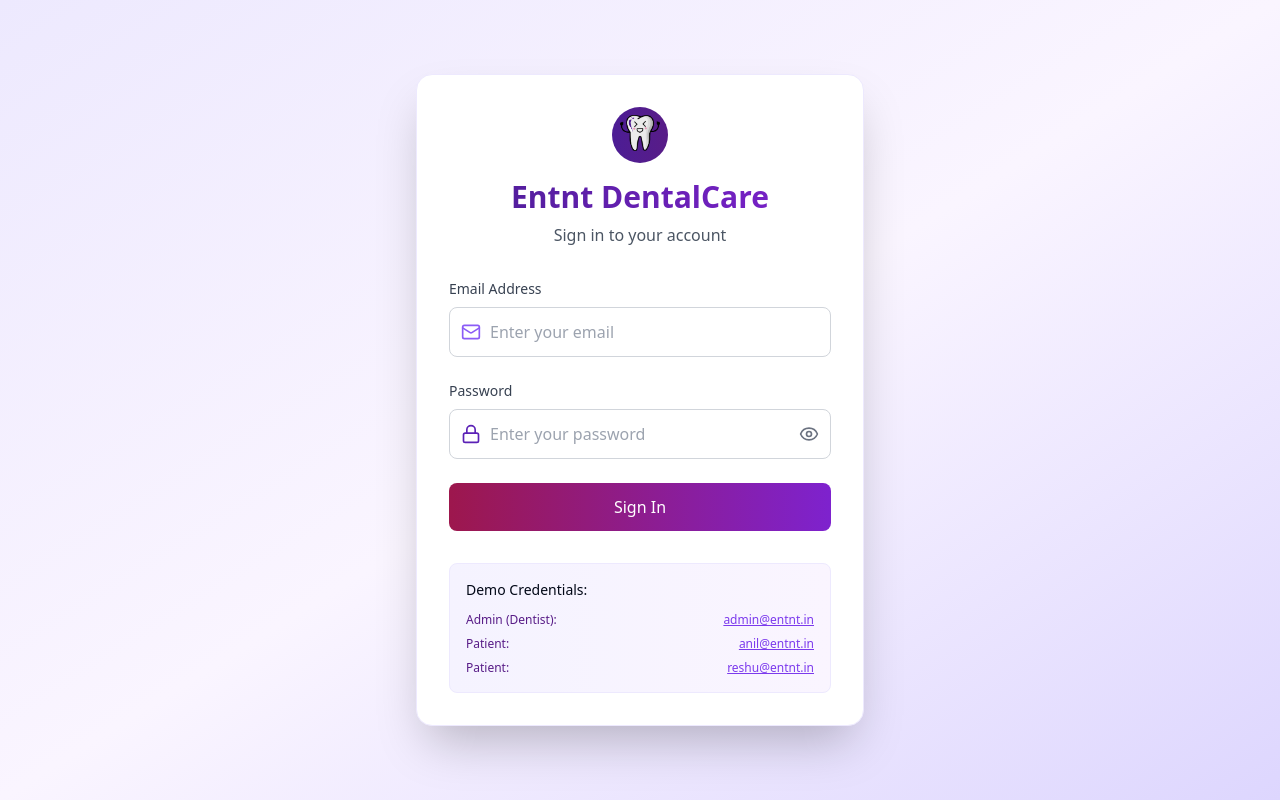
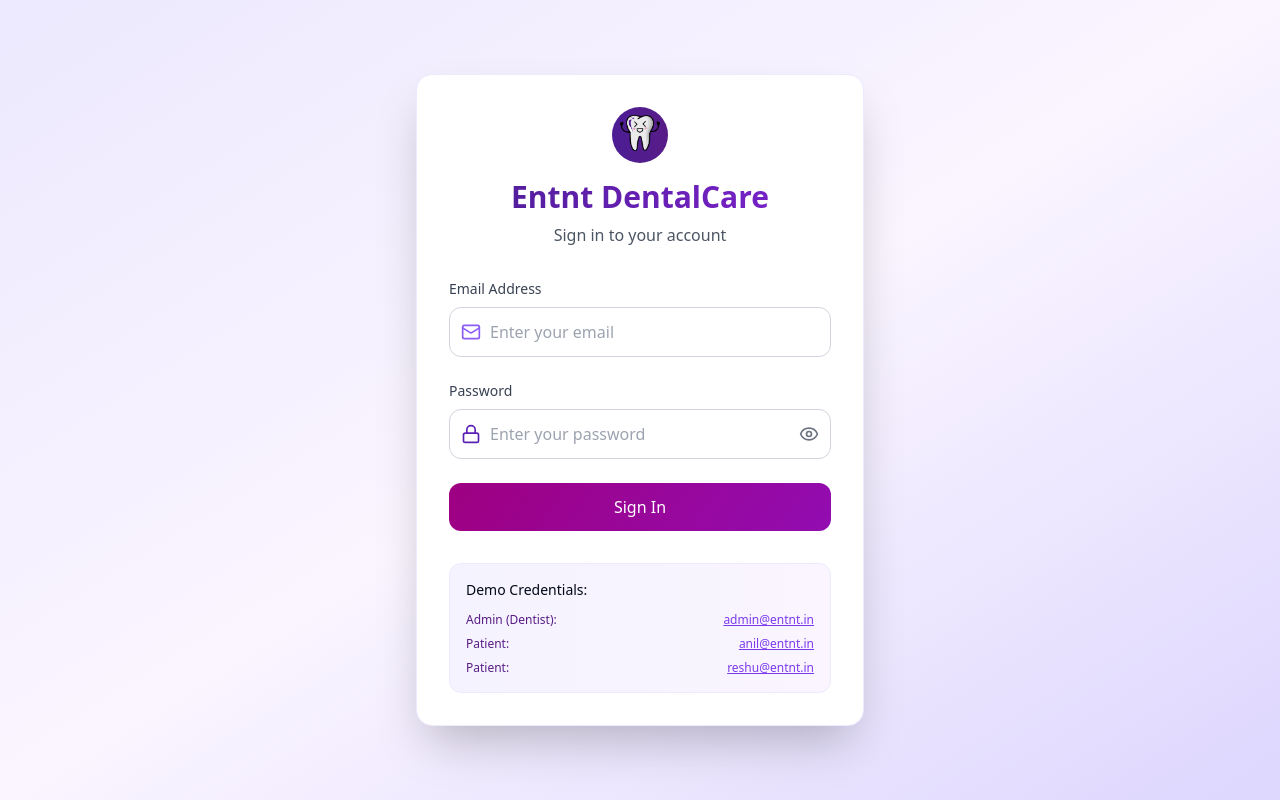
Before and after one commit to Anilkumarreddyandluru/entnt-dental-maintenance, a React (Vite) app: page / in a window 1280 px wide. Built offline with nearby package versions, Linux system fonts and the light colour scheme.

Commit message:
color changes

```diff
--- a/src/components/Login.tsx
+++ b/src/components/Login.tsx
@@ -109,7 +109,7 @@ const Login = () => {
             <button
               type="submit"
               disabled={loading}
-              className="w-full bg-gradient-to-r from-pink-800 to-purple-700 text-white py-3 px-4 rounded-lg font-medium hover:from-violet-900 hover:to-purple-700 focus:ring-2 focus:ring-violet-500 focus:ring-offset-2 transition-all duration-200 disabled:opacity-50 disabled:cursor-not-allowed"
+              className="w-full bg-[linear-gradient(125deg,_hsl(311,100%,31%)_0%,_hsl(289,87%,37%)_100%)] text-white py-3 px-4 rounded-lg font-medium hover:from-violet-900 hover:to-purple-700 focus:ring-2 focus:ring-violet-500 focus:ring-offset-2 transition-all duration-200 disabled:opacity-50 disabled:cursor-not-allowed"
             >
               {loading ? (
                 <div className="flex items-center justify-center">
--- a/src/index.css
+++ b/src/index.css
@@ -1,3 +1,4 @@
+
 @tailwind base;
 @tailwind components;
 @tailwind utilities;
@@ -17,42 +18,38 @@ All colors MUST be HSL.
     --popover: 0 0% 100%;
     --popover-foreground: 222.2 84% 4.9%;
 
-    --primary: 222.2 47.4% 11.2%;
-    --primary-foreground: 210 40% 98%;
+    --primary: 311 100% 31%;  /* #51024d */
+    --primary-foreground: 0 0% 98%;
 
-    --secondary: 210 40% 96.1%;
-    --secondary-foreground: 222.2 47.4% 11.2%;
+    --secondary: 289 87% 37%;  /* #711394 */
+    --secondary-foreground: 0 0% 98%;
 
     --muted: 210 40% 96.1%;
     --muted-foreground: 215.4 16.3% 46.9%;
 
-    --accent: 210 40% 96.1%;
-    --accent-foreground: 222.2 47.4% 11.2%;
+    --accent: 311 100% 31%;
+    --accent-foreground: 0 0% 98%;
 
     --destructive: 0 84.2% 60.2%;
     --destructive-foreground: 210 40% 98%;
 
     --border: 214.3 31.8% 91.4%;
     --input: 214.3 31.8% 91.4%;
-    --ring: 222.2 84% 4.9%;
+    --ring: 311 100% 31%;
 
-    --radius: 0.5rem;
+    --radius: 0.75rem;
 
     --sidebar-background: 0 0% 98%;
+    --sidebar-foreground: 240 5.3% 26.1%;
+    --sidebar-primary: 311 100% 31%;
+    --sidebar-primary-foreground: 0 0% 98%;
+    --sidebar-accent: 240 4.8% 95.9%;
+    --sidebar-accent-foreground: 240 5.9% 10%;
+    --sidebar-border: 220 13% 91%;
+    --sidebar-ring: 311 100% 31%;
 
-    --sidebar-foreground: 240 5.3% 26.1%;
-
-    --sidebar-primary: 240 5.9% 10%;
-
-    --sidebar-primary-foreground: 0 0% 98%;
-
-    --sidebar-accent: 240 4.8% 95.9%;
-
-    --sidebar-accent-foreground: 240 5.9% 10%;
-
-    --sidebar-border: 220 13% 91%;
-
-    --sidebar-ring: 217.2 91.2% 59.8%;
+    /* Custom purple gradient */
+    --purple-gradient: linear-gradient(135deg, hsl(311 100% 31%) 0%, hsl(289 87% 37%) 100%);
   }
 
   .dark {
@@ -65,32 +62,33 @@ All colors MUST be HSL.
     --popover: 222.2 84% 4.9%;
     --popover-foreground: 210 40% 98%;
 
-    --primary: 210 40% 98%;
-    --primary-foreground: 222.2 47.4% 11.2%;
+    --primary: 311 100% 31%;
+    --primary-foreground: 0 0% 98%;
 
-    --secondary: 217.2 32.6% 17.5%;
-    --secondary-foreground: 210 40% 98%;
+    --secondary: 289 87% 37%;
+    --secondary-foreground: 0 0% 98%;
 
     --muted: 217.2 32.6% 17.5%;
     --muted-foreground: 215 20.2% 65.1%;
 
-    --accent: 217.2 32.6% 17.5%;
-    --accent-foreground: 210 40% 98%;
+    --accent: 311 100% 31%;
+    --accent-foreground: 0 0% 98%;
 
     --destructive: 0 62.8% 30.6%;
     --destructive-foreground: 210 40% 98%;
 
     --border: 217.2 32.6% 17.5%;
     --input: 217.2 32.6% 17.5%;
-    --ring: 212.7 26.8% 83.9%;
+    --ring: 311 100% 31%;
+
     --sidebar-background: 240 5.9% 10%;
     --sidebar-foreground: 240 4.8% 95.9%;
-    --sidebar-primary: 224.3 76.3% 48%;
+    --sidebar-primary: 311 100% 31%;
     --sidebar-primary-foreground: 0 0% 100%;
     --sidebar-accent: 240 3.7% 15.9%;
     --sidebar-accent-foreground: 240 4.8% 95.9%;
     --sidebar-border: 240 3.7% 15.9%;
-    --sidebar-ring: 217.2 91.2% 59.8%;
+    --sidebar-ring: 311 100% 31%;
   }
 }
 
@@ -105,7 +103,7 @@ All colors MUST be HSL.
 }
 
 @layer utilities {
-  .gradient-brand {
-    @apply bg-gradient-to-r from-brand-primary to-brand-secondary;
+  .gradient-purple {
+    background: var(--purple-gradient);
   }
 }
```
